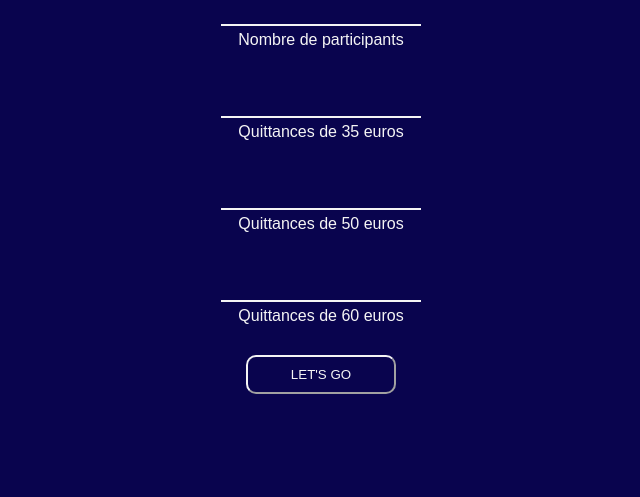
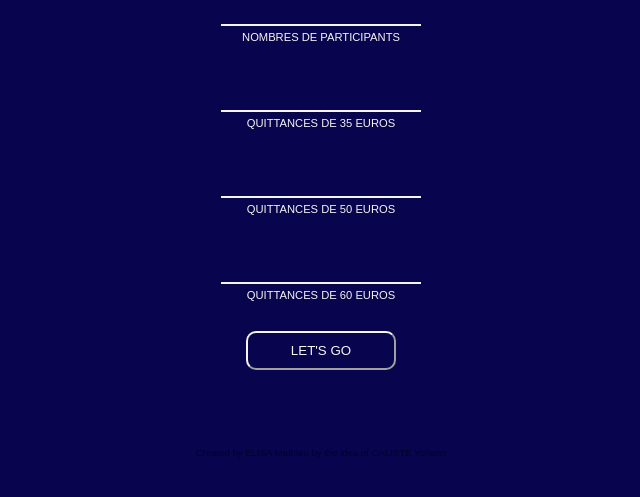
Before and after one commit to mathieuelisa/RATP, a React app: page / in a window 1280 px wide. Shown: the part 209-706 px from the top of the page, without its empty margins (319-959 px from the left). Built offline with nearby package versions, Linux system fonts and the light colour scheme.

Commit message:
Adding readme

```diff
--- a/src/Components/App.js
+++ b/src/Components/App.js
@@ -1,7 +1,8 @@
+import "./Styles.scss";
+
 import { useState } from "react";
-import "./Styles.scss";
+import { Zoom, Fade } from "react-reveal";
 import logo from "../Assets/ratp.png";
-import { Zoom, Fade } from "react-reveal";
 
 function App() {
   const [state, setState] = useState({
@@ -27,9 +28,9 @@ function App() {
 
   // Function get an average
   const getAverage = (oneLevel, secondLevel, thirdLevel) => {
-    let resultOfFirstLevel = oneLevel * 35;
-    let resultOfSecondLevel = secondLevel * 50;
-    let resultOfThirdLevel = thirdLevel * 60;
+    const resultOfFirstLevel = oneLevel * 35;
+    const resultOfSecondLevel = secondLevel * 50;
+    const resultOfThirdLevel = thirdLevel * 60;
 
     return resultOfFirstLevel + resultOfSecondLevel + resultOfThirdLevel;
   };
@@ -48,7 +49,6 @@ function App() {
     day: "numeric",
   };
   const myCurrentDate = new Date().toLocaleDateString("fr-FR", options);
-  console.log(myCurrentDate);
 
   return (
     <div className="App">
@@ -68,7 +68,7 @@ function App() {
                 name="numberOfParticipants"
                 className="inputData-each"
               />
-              <p className="inputData-text">Nombre de participants</p>
+              <p className="inputData-text">NOMBRES DE PARTICIPANTS</p>
             </label>
           </div>
         </Fade>
@@ -83,7 +83,7 @@ function App() {
                 name="quittanceOf35"
                 className="inputData-each"
               />
-              <p className="inputData-text"> Quittances de 35 euros</p>
+              <p className="inputData-text">QUITTANCES DE 35 EUROS</p>
             </label>
           </div>
         </Fade>
@@ -98,7 +98,7 @@ function App() {
                 name="quittanceOf50"
                 className="inputData-each"
               />
-              <p className="inputData-text"> Quittances de 50 euros</p>
+              <p className="inputData-text">QUITTANCES DE 50 EUROS</p>
             </label>
           </div>
         </Fade>
@@ -113,7 +113,7 @@ function App() {
                 name="quittanceOf60"
                 className="inputData-each"
               />
-              <p className="inputData-text"> Quittances de 60 euros</p>
+              <p className="inputData-text">QUITTANCES DE 60 EUROS</p>
             </label>
           </div>
         </Fade>
@@ -134,6 +134,9 @@ function App() {
           </>
         )}
       </div>
+      <div className="footer">
+        <p>Created by ELISA Mathieu by the idea of CALISTE Yohann</p>
+      </div>
     </div>
   );
 }
--- a/src/Components/Styles.scss
+++ b/src/Components/Styles.scss
@@ -13,9 +13,9 @@ body {
 .wrapper {
   display: flex;
   flex-direction: column;
-  justify-content: center;
   align-items: center;
   width: 400px;
+  height: 480px;
   margin: 0 auto;
 }
 
@@ -42,6 +42,7 @@ body {
 
   &-text {
     padding-top: 5px;
+    font-size: 0.7em;
   }
 }
 
@@ -72,7 +73,7 @@ body {
     cursor: pointer;
     padding: 10px;
     border-radius: 10px;
-    transition: 1s;
+    transition: 0.3s;
     color: whitesmoke;
     border-color: whitesmoke;
     background: transparent;
@@ -91,6 +92,13 @@ body {
   }
 }
 
+.footer {
+  font-size: 0.6em;
+  bottom: 21px;
+  margin: 0 auto;
+  color: #04022a;
+}
+
 @media screen and (max-width: 1040px) {
   .result {
     font-size: 0.8em;
```
Also changed, not shown: README.md, src/Components/App.test.js (deleted).
